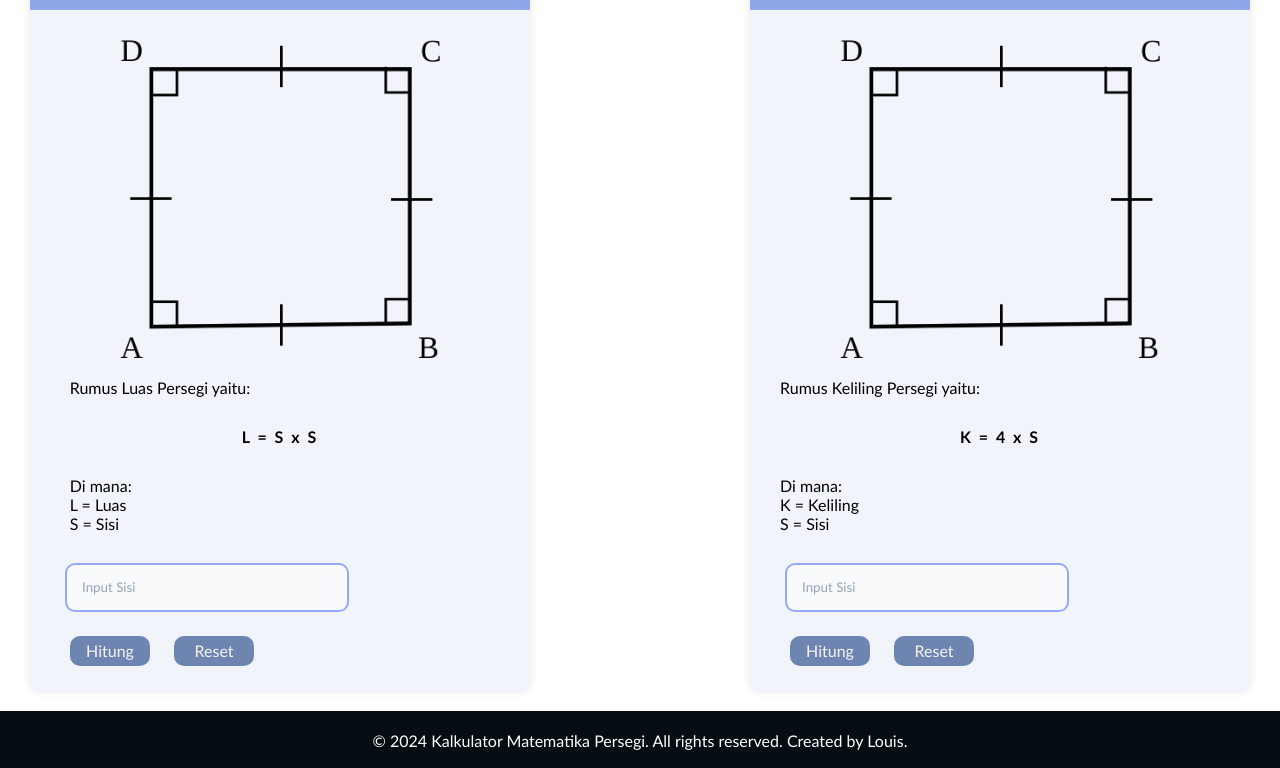
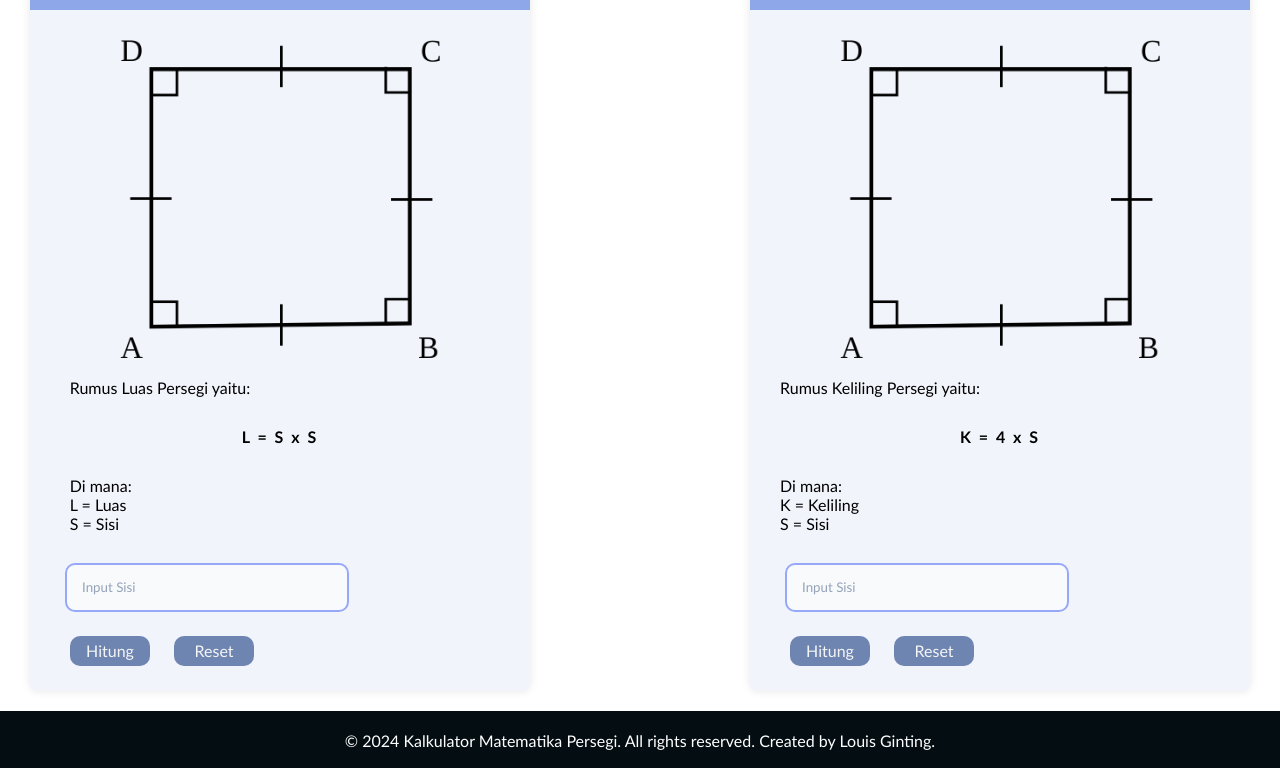
Before and after one commit to revou-fundamental-course/8-jan-24-louis-sxcv45, a plain HTML site: page index.html in a window 1280 px wide. Shown: the part 1082-1850 px from the top of the page. Drawn offline with nearby package versions, Linux system fonts and the light colour scheme.

Commit message:
change first commit

```diff
--- a/index.html
+++ b/index.html
@@ -93,7 +93,7 @@
     </main>
     <footer>
         <footer>
-            <p>&copy; 2024 Kalkulator Matematika Persegi. All rights reserved. Created by Louis.</p>
+            <p>&copy; 2024 Kalkulator Matematika Persegi. All rights reserved. Created by Louis Ginting.</p>
             <ul>
                 <li><a href="https://www.instagram.com/louis.sxcv/"><i class='bx bxl-instagram'></i></a></li>
                 <li><a href="https://github.com/louis-sxcv45"><i class='bx bxl-github'></i></a></li>
```
